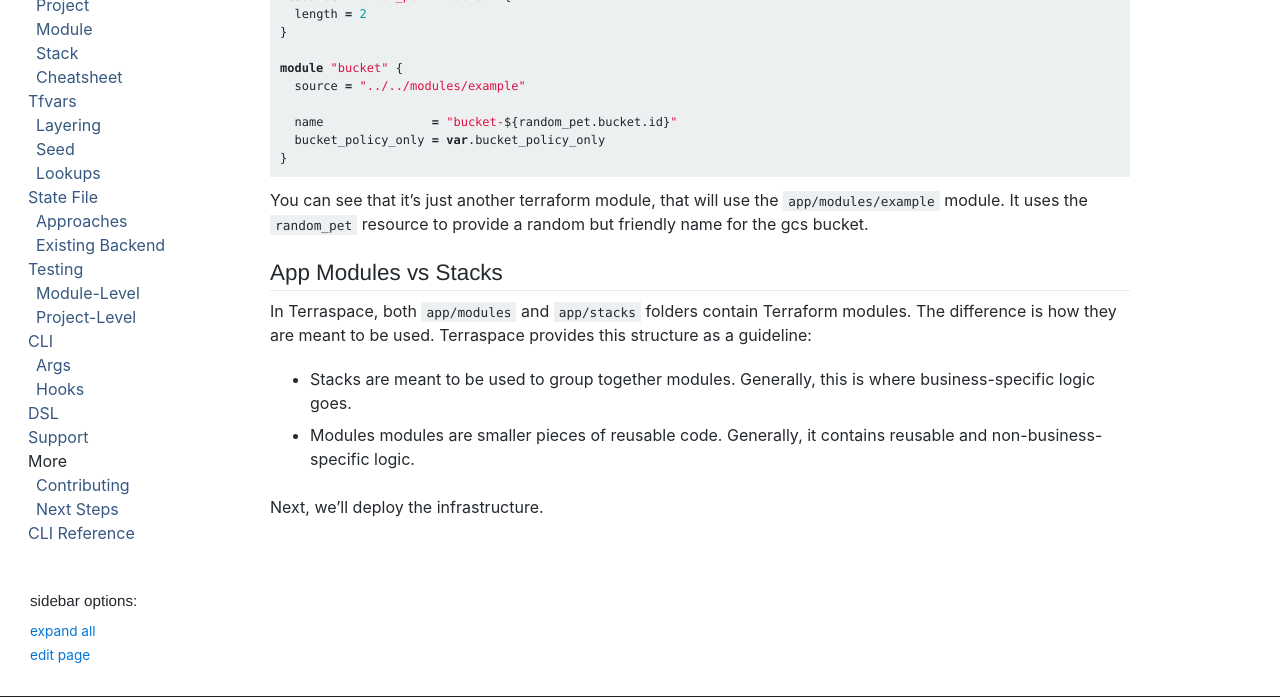
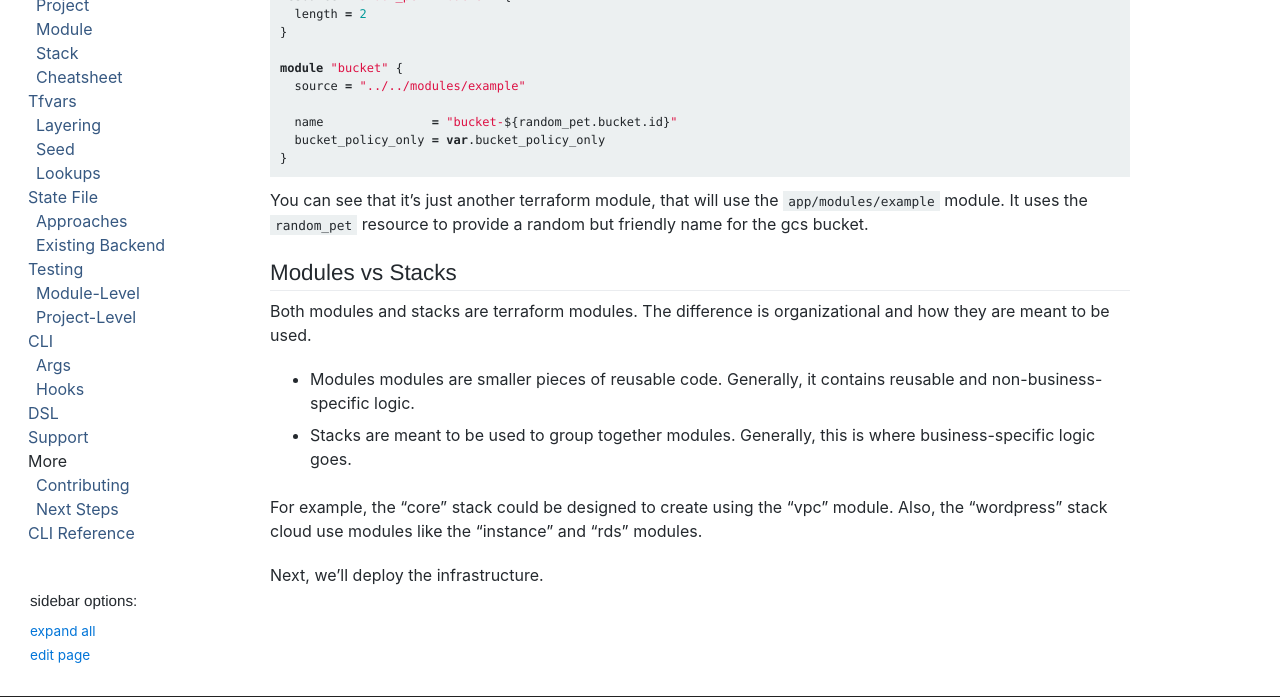
Before and after one commit to boltops-tools/terraspace-docs, a Jekyll site: the page built from _docs/learn/gcp/review-project.md, in a window 1280 px wide and 900 px high, scrolled down 928 px, cut to the strip 0-697 px from the top of the window. Built offline with Jekyll 4.4.1, drawn with Linux system fonts in a browser that asks for light colours; a script that is not in the unit is left out.

Commit message:
update docs

```diff
--- a/_docs/learn/gcp/review-project.md
+++ b/_docs/learn/gcp/review-project.md
@@ -55,6 +55,6 @@ module "bucket" {
 
 You can see that it's just another terraform module, that will use the `app/modules/example` module. It uses the `random_pet` resource to provide a random but friendly name for the gcs bucket.
 
-{% include learn/modules-vs-stacks.md %}
+{% include intro/modules-vs-stacks.md %}
 
 Next, we'll deploy the infrastructure.
--- a/_includes/intro/modules-vs-stacks.md
+++ b/_includes/intro/modules-vs-stacks.md
@@ -1,8 +1,8 @@
 ## Modules vs Stacks
 
-Both modules and stacks are terraform modules. The difference is how you use them.
+Both modules and stacks are terraform modules. The difference is organizational and how they are meant to be used.
 
+* Modules modules are smaller pieces of reusable code. Generally, it contains reusable and non-business-specific logic.
 * Stacks are meant to be used to group together modules. Generally, this is where business-specific logic goes.
-* Modules modules are smaller pieces of reusable code. Generally, it contains reusable and non-business-specific logic.
 
 For example, the "core" stack could be designed to create using the "vpc" module. Also, the "wordpress" stack cloud use modules like the "instance" and "rds" modules.
--- a/_includes/learn/modules-vs-stacks.md
+++ /dev/null
@@ -1,6 +0,0 @@
-## App Modules vs Stacks
-
-In Terraspace, both `app/modules` and `app/stacks` folders contain Terraform modules. The difference is how they are meant to be used. Terraspace provides this structure as a guideline:
-
-* Stacks are meant to be used to group together modules. Generally, this is where business-specific logic goes.
-* Modules modules are smaller pieces of reusable code. Generally, it contains reusable and non-business-specific logic.
```
Also changed, not shown: _docs/learn/aws/review-project.md (+1 -6 lines).
